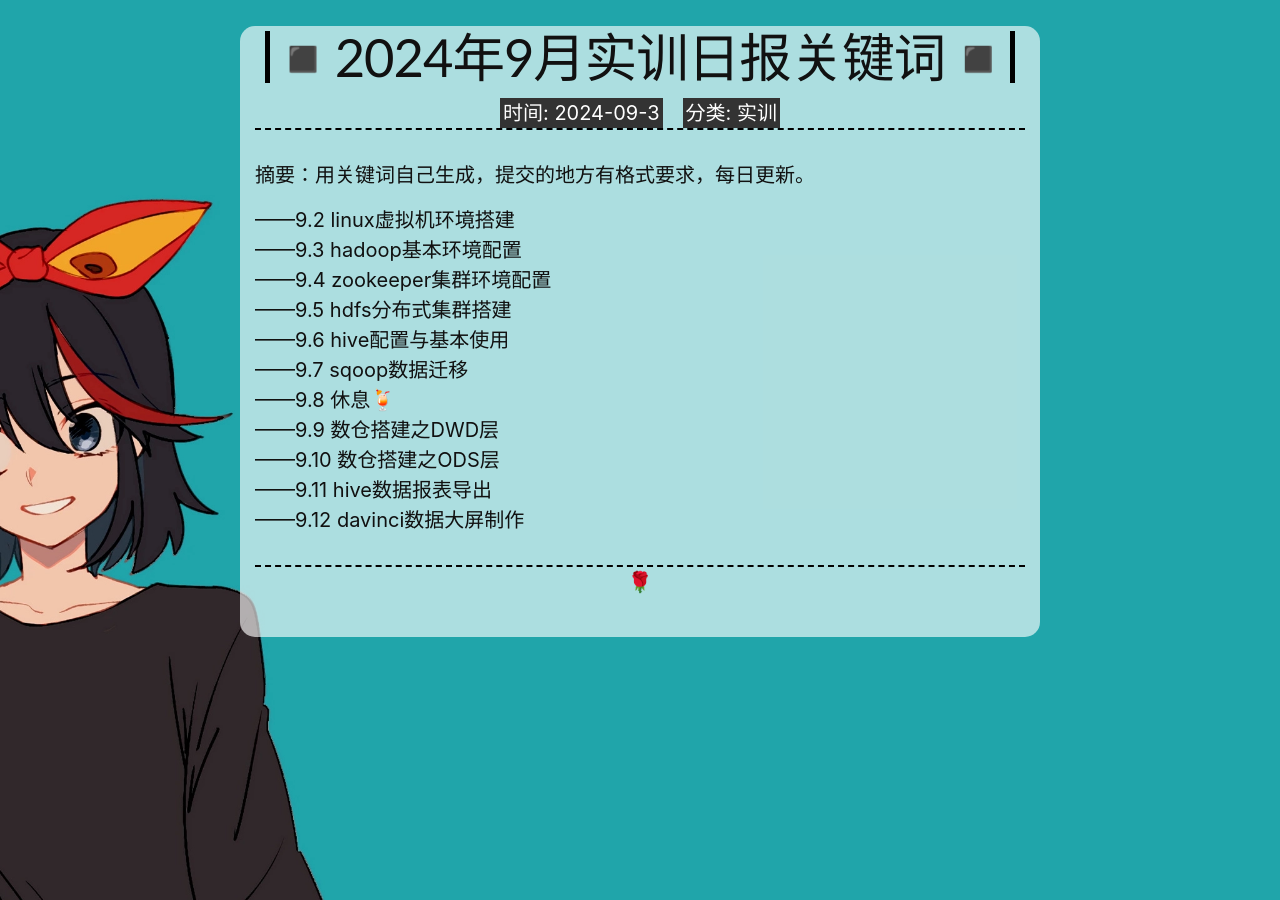
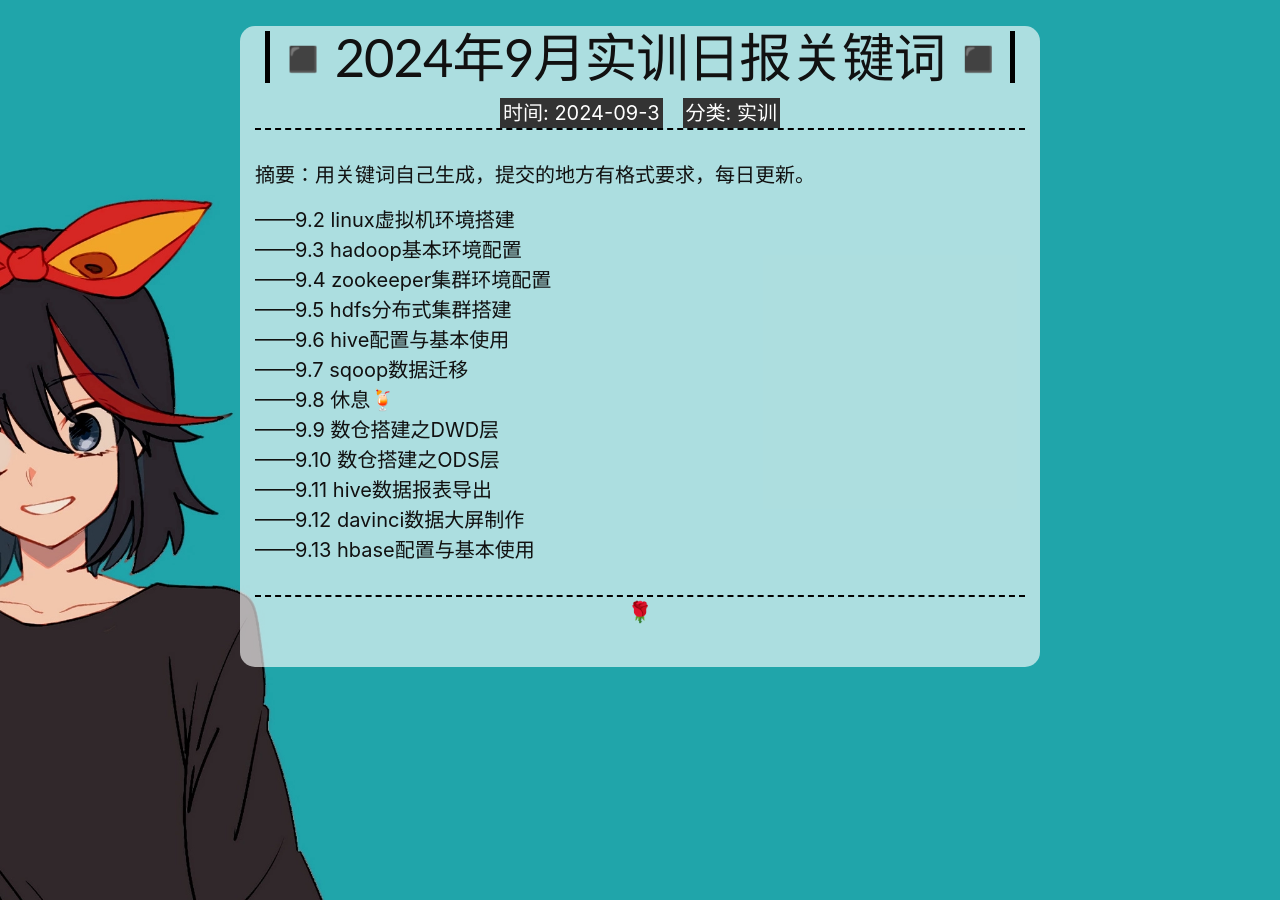
Before and after one commit to NothingWork/NothingWork.github.io, a Jekyll site: the page built from _posts/2024-09-03-2024年9月实训日报关键词.md, in a window 1280 px wide. Built offline with Jekyll 4.4.1, drawn with Linux system fonts in a browser that asks for light colours.

Commit message:
[post] 更新博客

```diff
--- a/_posts/2024-09-03-2024年9月实训日报关键词.md
+++ b/_posts/2024-09-03-2024年9月实训日报关键词.md
@@ -17,3 +17,4 @@ category: 实训
 ——9.10 数仓搭建之ODS层
 ——9.11 hive数据报表导出
 ——9.12 davinci数据大屏制作
+——9.13 hbase配置与基本使用
```
